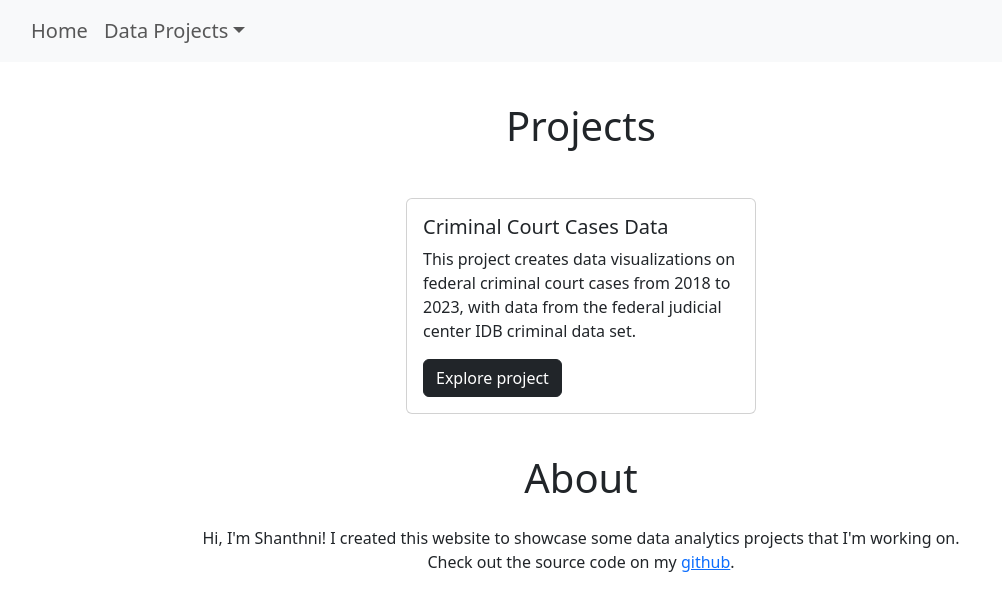
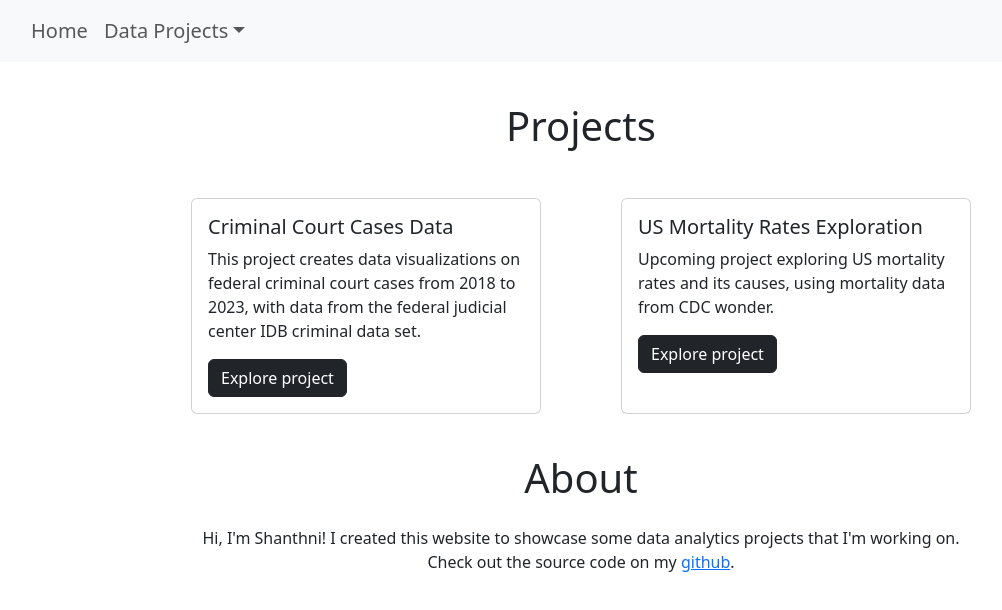
Before and after one commit to shanthni/shanth-app, a React (Create React App) app in the folder shanth-app/: page / in a window 1280 px wide. Shown: the top 610 px of the page, without its empty margins (59-1061 px from the left). Built offline with nearby package versions, Linux system fonts and the light colour scheme.

Commit message:
Added new project card

```diff
--- a/shanth-app/src/App.jsx
+++ b/shanth-app/src/App.jsx
@@ -4,6 +4,7 @@ import MyNavbar from "./components/navbar";
 import { BrowserRouter as Router, Routes, Route } from "react-router-dom";
 import Home from "./pages/home/home";
 import Cases from "./pages/criminalCases/criminalCases";
+import Mortality from "./pages/mortalityUs/mortalityUs";
 
 function App() {
   return (
@@ -12,6 +13,7 @@ function App() {
       <Routes>
         <Route path="/" element={<Home />} />
         <Route path="/projects/criminal-cases" element={<Cases />} />
+        <Route path="/projects/us-mortality" element={<Mortality />} />
       </Routes>
     </Router>
   );
--- a/shanth-app/src/components/navbar.jsx
+++ b/shanth-app/src/components/navbar.jsx
@@ -17,6 +17,9 @@ function MyNavbar() {
               <NavDropdown.Item href="/projects/criminal-cases">
                 US Federal Court Criminal Cases
               </NavDropdown.Item>
+              <NavDropdown.Item href="/projects/us-mortality">
+                US Mortlity Rates Exploration
+              </NavDropdown.Item>
             </NavDropdown>
           </Nav>
         </Navbar.Collapse>
--- a/shanth-app/src/pages/criminalCases/components/stateLevel/stateBar.js
+++ b/shanth-app/src/pages/criminalCases/components/stateLevel/stateBar.js
@@ -27,7 +27,6 @@ function StateBar({ offenseData, state }) {
     ],
   };
 
-
   return (
     <>
       <div className={styles.gridElement}>
--- a/shanth-app/src/pages/criminalCases/components/stateLevel/stateScatter.js
+++ b/shanth-app/src/pages/criminalCases/components/stateLevel/stateScatter.js
@@ -40,7 +40,6 @@ function StateScatter({ censusData, state }) {
     ],
   };
 
-
   return (
     <>
       <div className={styles.gridElement}>
--- a/shanth-app/src/pages/home/components/projectCards.jsx
+++ b/shanth-app/src/pages/home/components/projectCards.jsx
@@ -1,10 +1,11 @@
 import Card from "react-bootstrap/Card";
 import Button from "react-bootstrap/Button";
+import styles from "../../styles.module.css"
 
 function ProjectCards() {
   return (
-    <>
-      <Card style={{ width: "350px" }}>
+    <div className={styles.gridVisuals}>
+      <Card className={styles.card}>
         <Card.Body>
           <Card.Title>Criminal Court Cases Data</Card.Title>
 
@@ -19,7 +20,22 @@ function ProjectCards() {
           </Button>
         </Card.Body>
       </Card>
-    </>
+
+      <Card className={styles.card}>
+        <Card.Body>
+          <Card.Title>US Mortality Rates Exploration</Card.Title>
+
+          <Card.Text>
+            Upcoming project exploring US mortality rates and its causes, using
+            mortality data from CDC wonder.
+          </Card.Text>
+
+          <Button href="/projects/us-mortality" variant="dark">
+            Explore project
+          </Button>
+        </Card.Body>
+      </Card>
+    </div>
   );
 }
 
--- a/shanth-app/src/pages/home/home.jsx
+++ b/shanth-app/src/pages/home/home.jsx
@@ -9,7 +9,7 @@ const Home = () => {
         <h1>Projects</h1>
       </div>
 
-      <div className={styles.center}>
+      <div className={styles.center} style={{marginTop : "0vh"}}>
         <ProjectCards />
       </div>
 
--- /dev/null
+++ b/shanth-app/src/pages/mortalityUs/mortalityUs.jsx
@@ -0,0 +1,23 @@
+import React from "react";
+import styles from "../styles.module.css";
+
+
+function Mortality() {
+
+  return (
+    <>
+      <div className={styles.center}>
+        <h1>US Mortality Rates Exploration</h1>
+      </div>
+
+      <div className={styles.centerDetail}>
+        <p className={styles.centerText}>
+          Coming Soon ...
+        </p>
+      </div>
+
+    </>
+  );
+}
+
+export default Mortality;
--- a/shanth-app/src/pages/styles.module.css
+++ b/shanth-app/src/pages/styles.module.css
@@ -34,3 +34,9 @@
   max-width: 300px;
   text-align: center;
 }
+
+.card {
+  margin-left: 5vh;
+  margin-right: 5vh;
+  width: 350px;
+}
```
Also changed, not shown: shanth-app/src/pages/criminalCases/styles.js (indentation only), 1 other file (tests, documents, lock files or other folders).
